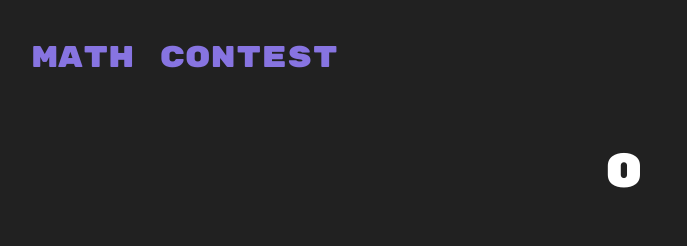
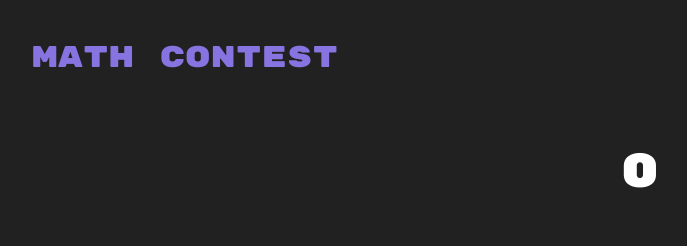
Before and after one commit to artemkaFismat/Math-Contest, a plain HTML site: page index.html in a window 1280 px wide. Shown: the top 246 px of the page, without its empty margins (0-687 px from the left). Drawn offline with nearby package versions, Linux system fonts and the light colour scheme.

Commit message:
Update index.html

```diff
--- a/index.html
+++ b/index.html
@@ -31,7 +31,7 @@
 
     <div class="mb-12 flex justify-center">
         <!--ml-40-->
-        <span class="text-5xl mt-10 mr-8" id="score">0</span>
+        <span class="text-5xl mt-10" id="score">0</span>
     </div>
 
     <main>
```
